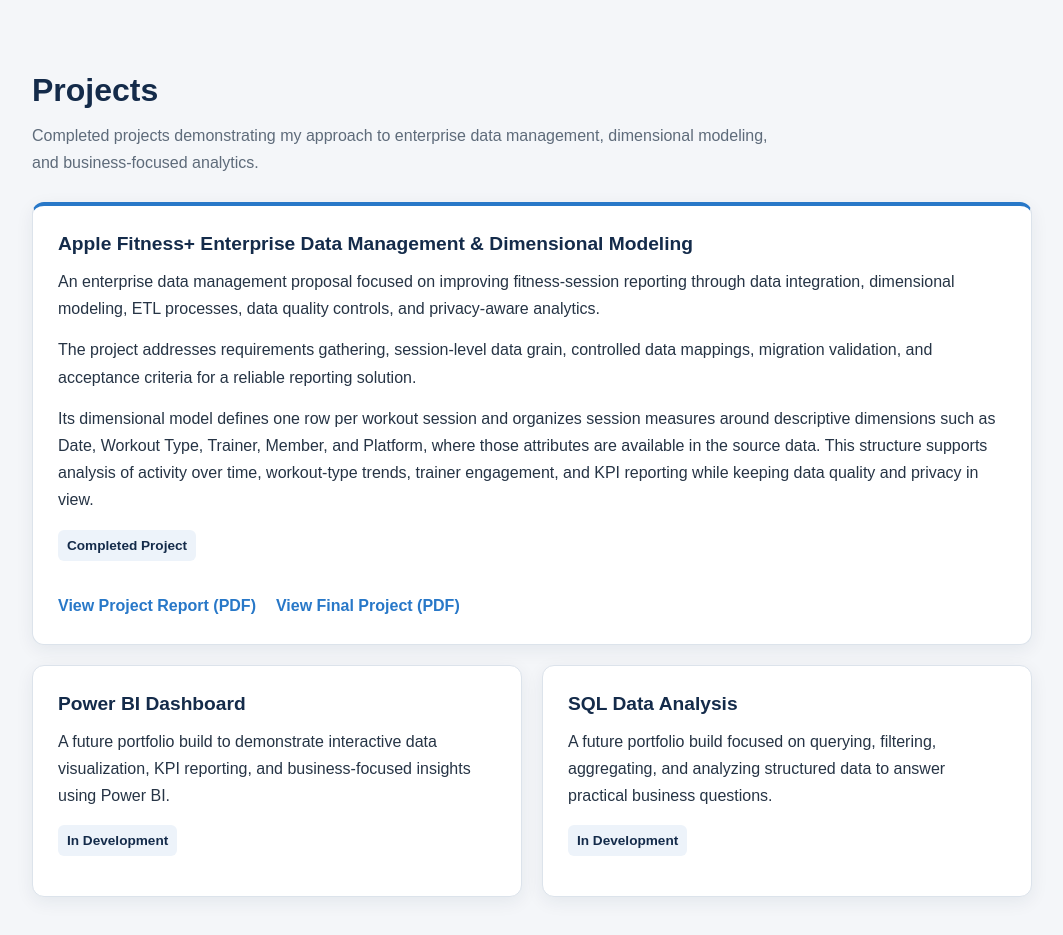
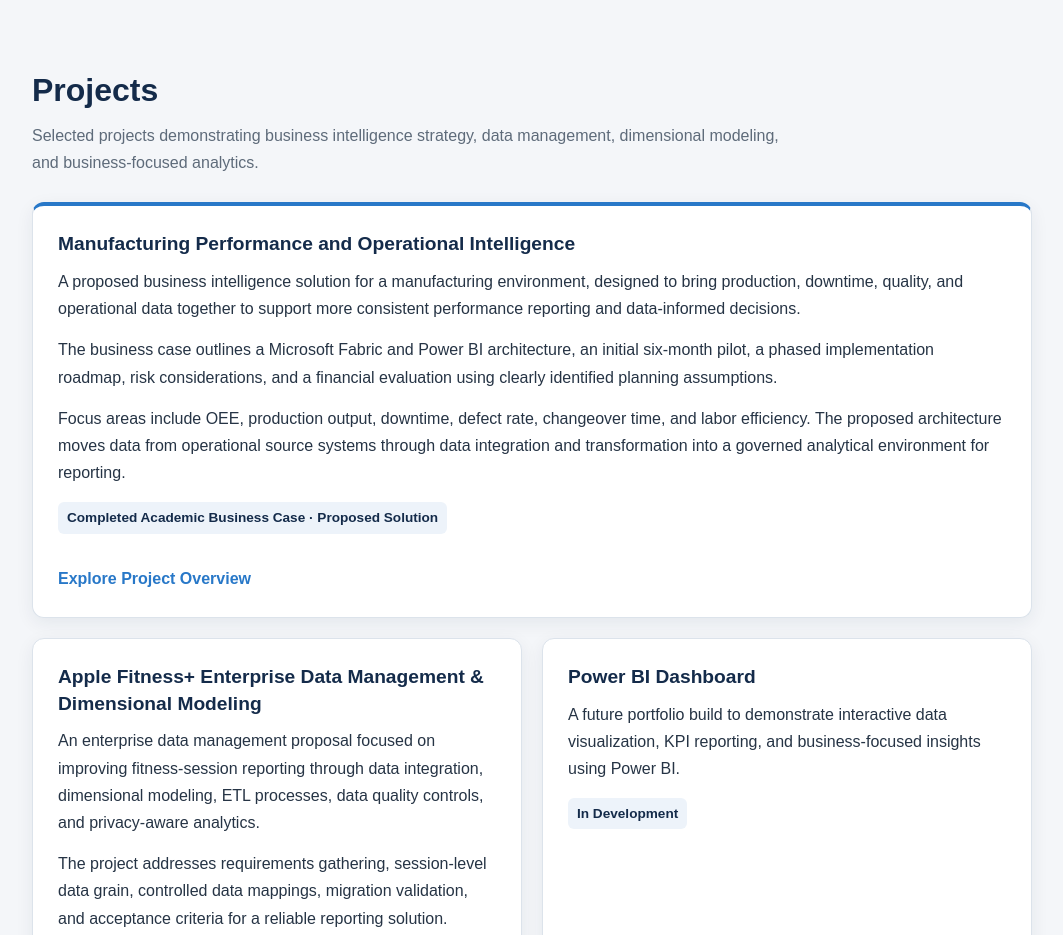
Before and after one commit to CalebTurnerBI/CalebTurnerBI.github.io, a plain HTML site: page index.html in a window 1280 px wide. Shown: the part 1280-2215 px from the top of the page, without its empty margins (108-1171 px from the left). Drawn offline with Linux system fonts and the light colour scheme.

Commit message:
Add TreeHouse manufacturing BI final project to portfolio

```diff
--- a/index.html
+++ b/index.html
@@ -390,12 +390,39 @@
       <div class="container">
         <h2 class="section-heading">Projects</h2>
         <p class="section-intro">
-          Completed projects demonstrating my approach to enterprise data
-          management, dimensional modeling, and business-focused analytics.
+          Selected projects demonstrating business intelligence strategy,
+          data management, dimensional modeling, and business-focused analytics.
         </p>
 
         <div class="projects-grid">
           <article class="card project-featured">
+            <h3>Manufacturing Performance and Operational Intelligence</h3>
+            <p>
+              A proposed business intelligence solution for a manufacturing
+              environment, designed to bring production, downtime, quality,
+              and operational data together to support more consistent
+              performance reporting and data-informed decisions.
+            </p>
+            <p>
+              The business case outlines a Microsoft Fabric and Power BI
+              architecture, an initial six-month pilot, a phased implementation
+              roadmap, risk considerations, and a financial evaluation using
+              clearly identified planning assumptions.
+            </p>
+            <p>
+              Focus areas include OEE, production output, downtime, defect
+              rate, changeover time, and labor efficiency. The proposed
+              architecture moves data from operational source systems through
+              data integration and transformation into a governed analytical
+              environment for reporting.
+            </p>
+            <span class="status">Completed Academic Business Case · Proposed Solution</span>
+            <div class="project-links">
+              <a href="treehouse-manufacturing-bi.html">Explore Project Overview</a>
+            </div>
+          </article>
+
+          <article class="card">
             <h3>Apple Fitness+ Enterprise Data Management &amp; Dimensional Modeling</h3>
             <p>
               An enterprise data management proposal focused on improving
```
